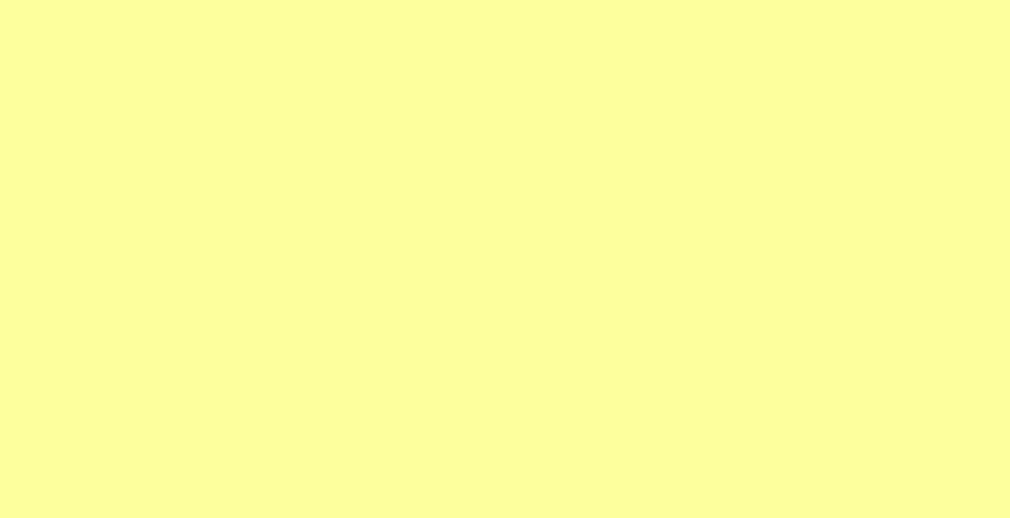
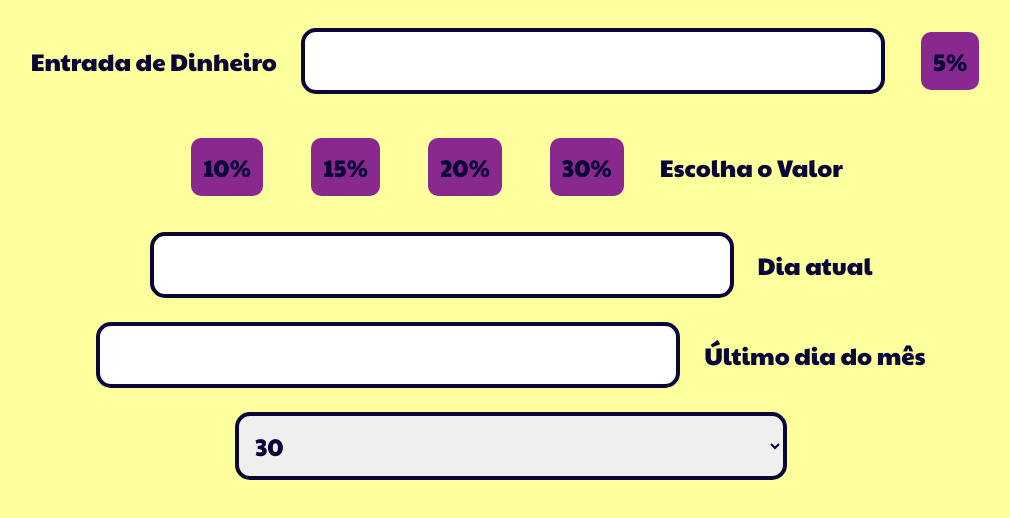
Before and after one commit to Pololokka/desafio-controle-monetario, a React (Vite) app: page / in a window 1280 px wide. Shown: the top 518 px of the page, without its empty margins (129-1139 px from the left). Built offline with nearby package versions, Linux system fonts and the light colour scheme.

Commit message:
:sparkles: feat: feitos inputs do usuário

```diff
--- a/src/App.jsx
+++ b/src/App.jsx
@@ -1,7 +1,65 @@
 import "./App.css";
 
+import Input from "./Components/Input/Index";
+import Button from "./Components/Button/Index";
+import Select from "./Components/Select/Index";
+
 function App() {
-  return <div className="App"></div>;
+  return (
+    <div className="App">
+      <Input
+        name="money"
+        title="Entrada de Dinheiro"
+        type="number"
+        minimun={0}
+      />
+      <Button name="5por" title="5%" />
+      <Button name="10por" title="10%" />
+      <Button name="15por" title="15%" />
+      <Button name="20por" title="20%" />
+      <Button name="30por" title="30%" />
+
+      <Input
+        name="saveCustom"
+        title="Escolha o Valor"
+        type="number"
+        minimun={0}
+        maximum={100}
+      />
+
+      {/* <Select
+        title="Mês"
+        name="months"
+        options={{
+          0: "Janeiro",
+          1: "Fevereiro",
+          2: "Março",
+          3: "Abril",
+          4: "Maio",
+          5: "Junho",
+          6: "Julho",
+          7: "Agosto",
+          8: "Setembro",
+          9: "Outubro",
+          10: "Novembro",
+          11: "Dezembro",
+        }}
+      /> */}
+
+      <Input name="day" title="Dia atual" type="text" />
+
+      <Select
+        title="Último dia do mês"
+        name="lastDay"
+        options={{
+          0: "30",
+          1: "31",
+          2: "28",
+          3: "29",
+        }}
+      />
+    </div>
+  );
 }
 
 export default App;
--- /dev/null
+++ b/src/Components/Button/Index.jsx
@@ -0,0 +1,13 @@
+const Button = ({ name, title }) => {
+  return (
+    <input
+      type="button"
+      value={title}
+      name={name}
+      className="texto btn__geral"
+      onClick={(event) => console.log(parseInt(event.target.value))}
+    />
+  );
+};
+
+export default Button;
--- /dev/null
+++ b/src/Components/Input/Index.jsx
@@ -0,0 +1,19 @@
+const Input = ({ name, title, type, minimun, maximum }) => {
+  return (
+    <>
+      <label htmlFor={name} className="texto texto-hover">
+        {title}
+      </label>
+      <input
+        type={type}
+        name={name}
+        min={minimun}
+        max={maximum}
+        className="texto input__geral"
+        onChange={(event) => console.log(event.target.value)}
+      />
+    </>
+  );
+};
+
+export default Input;
--- /dev/null
+++ b/src/Components/Select/Index.jsx
@@ -0,0 +1,20 @@
+const Select = ({ title, name, options }) => {
+  return (
+    <>
+      <label htmlFor={name} className="texto texto-hover">
+        {title}
+      </label>
+      <select className="texto input__geral" name={name}>
+        {Object.keys(options).map((item, index) => {
+          return (
+            <option key={index} className="texto input__geral" value={item}>
+              {options[item]}
+            </option>
+          );
+        })}
+      </select>
+    </>
+  );
+};
+
+export default Select;
```
